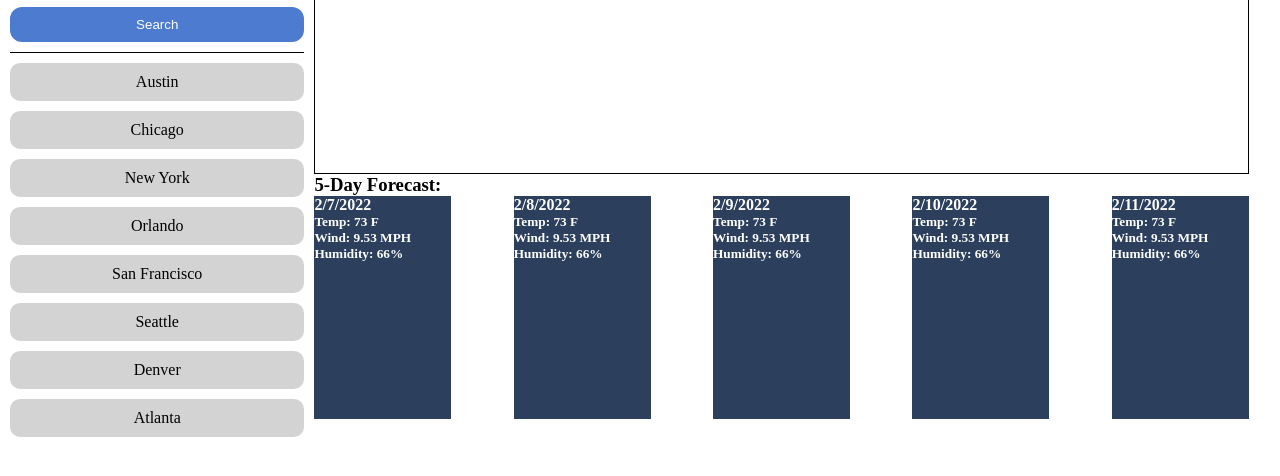
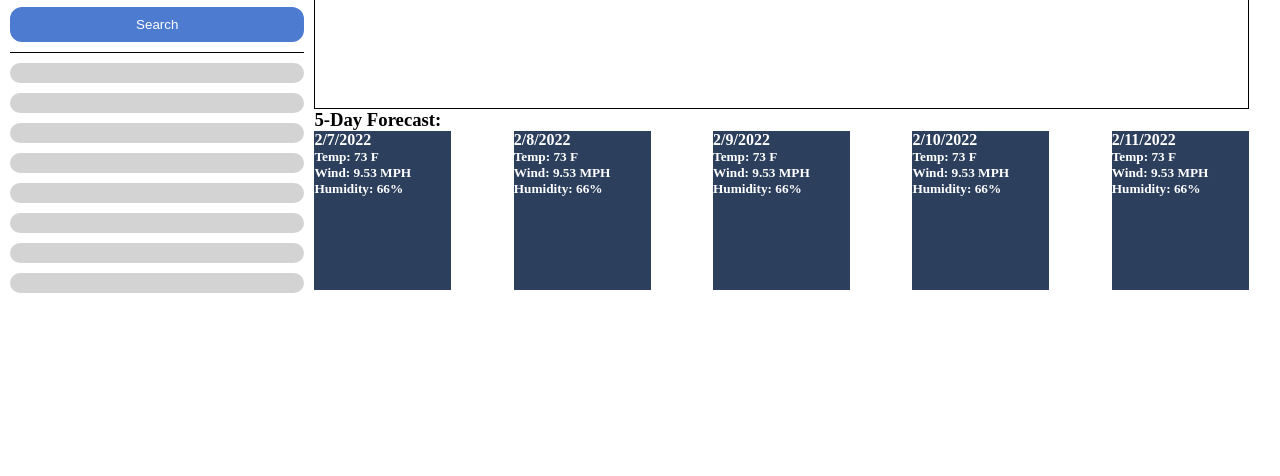
Before and after one commit to ChristanFox/6.-Server-Side-APIs-Challenge-Weather-or-Not-Here-I-Come, a plain HTML site: page index.html in a window 1280 px wide. Shown: the part 86-562 px from the top of the page. Drawn offline with Linux system fonts and the light colour scheme.

Commit message:
search list loops after the 8th entry

```diff
--- a/assets/js/script.js
+++ b/assets/js/script.js
@@ -1,5 +1,6 @@
 var searchBtnEl = document.getElementById("searchBtn");
 var cityNameEl = document.querySelector("#searchText");
+var historyListEl = document.querySelector("#searchHistory");
 
 var getWeather = function() {
     var cityName = cityNameEl.value;
@@ -41,18 +42,25 @@ var getWeather = function() {
                 })
         });
 
+                                 /********************************/
+                                /*----SEARCH HISTORY SECTION----*/
+                               /********************************/
     function saveHistory() {
         var location = {
             city: cityName
         };
+        // Adds newest city to the end of the array
         cities.push(location);
-        cities.splice(8, 1);
+        // Once the array reaches 8, it starts over by replacing the oldest search item
+        if (cities.length > 8) {
+            cities.shift();
+        }
 
         localStorage.setItem("cities", JSON.stringify(cities));
-
         console.log(cities);
     }
         saveHistory();
+
 }
 
 
--- a/index.html
+++ b/index.html
@@ -20,15 +20,15 @@
                     <input id="searchText" class="text-center" name="city" id="city" type="text" placeholder="Enter City Here"/>
                     <button id="searchBtn" class="btn" type="submit">Search</button>
                 </div>
-                <div id="cities" class="text-center">
-                    <p class="secondary">Austin</p>
-                    <p class="secondary">Chicago</p>
-                    <p class="secondary">New York</p>
-                    <p class="secondary">Orlando</p>
-                    <p class="secondary">San Francisco</p>
-                    <p class="secondary">Seattle</p>
-                    <p class="secondary">Denver</p>
-                    <p class="secondary">Atlanta</p>
+                <div id="searchHistory" class="text-center">
+                    <p class="secondary"></p>
+                    <p class="secondary"></p>
+                    <p class="secondary"></p>
+                    <p class="secondary"></p>
+                    <p class="secondary"></p>
+                    <p class="secondary"></p>
+                    <p class="secondary"></p>
+                    <p class="secondary"></p>
                 </div>
             </section>
             <section id="weather" class="flex-column col-9">
```
